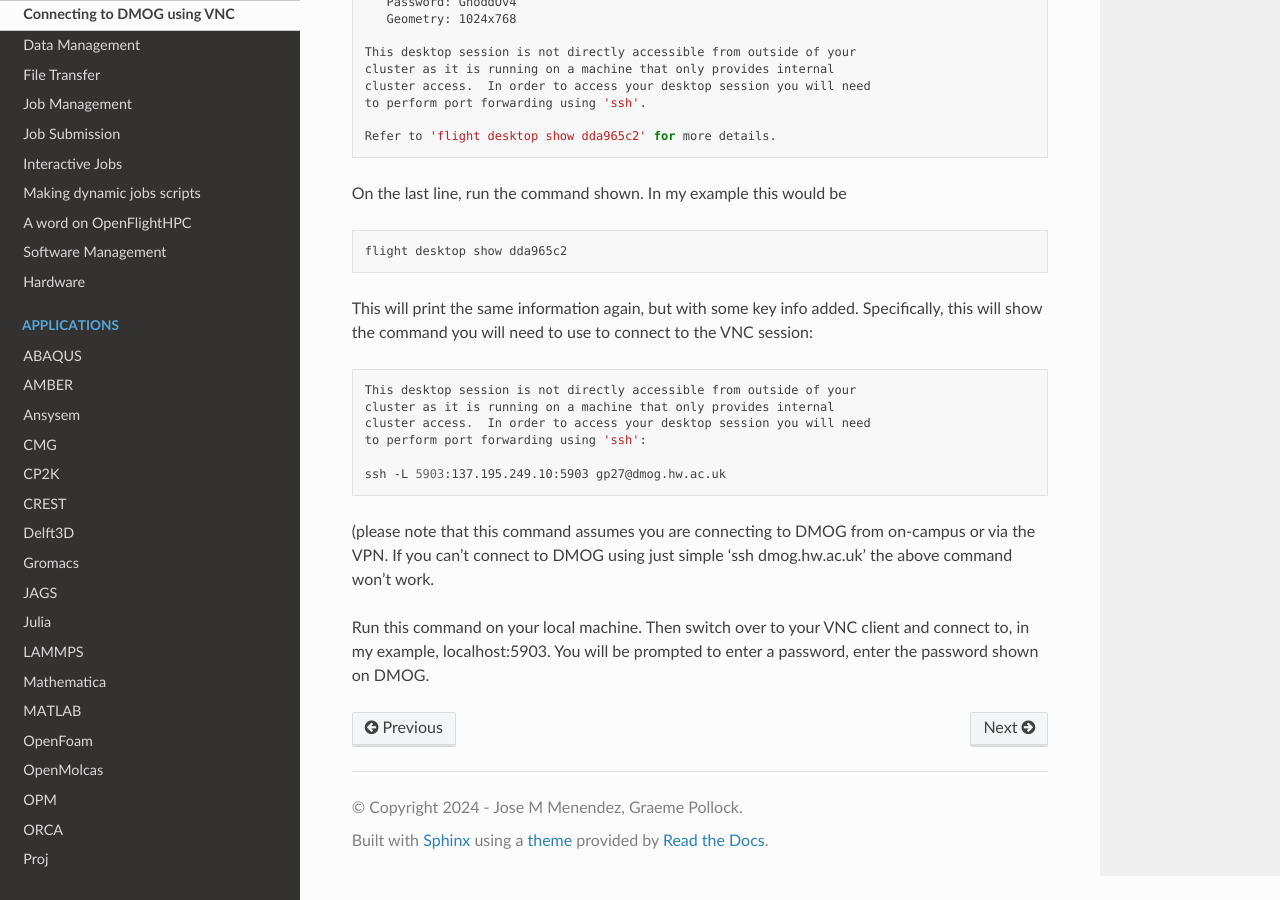
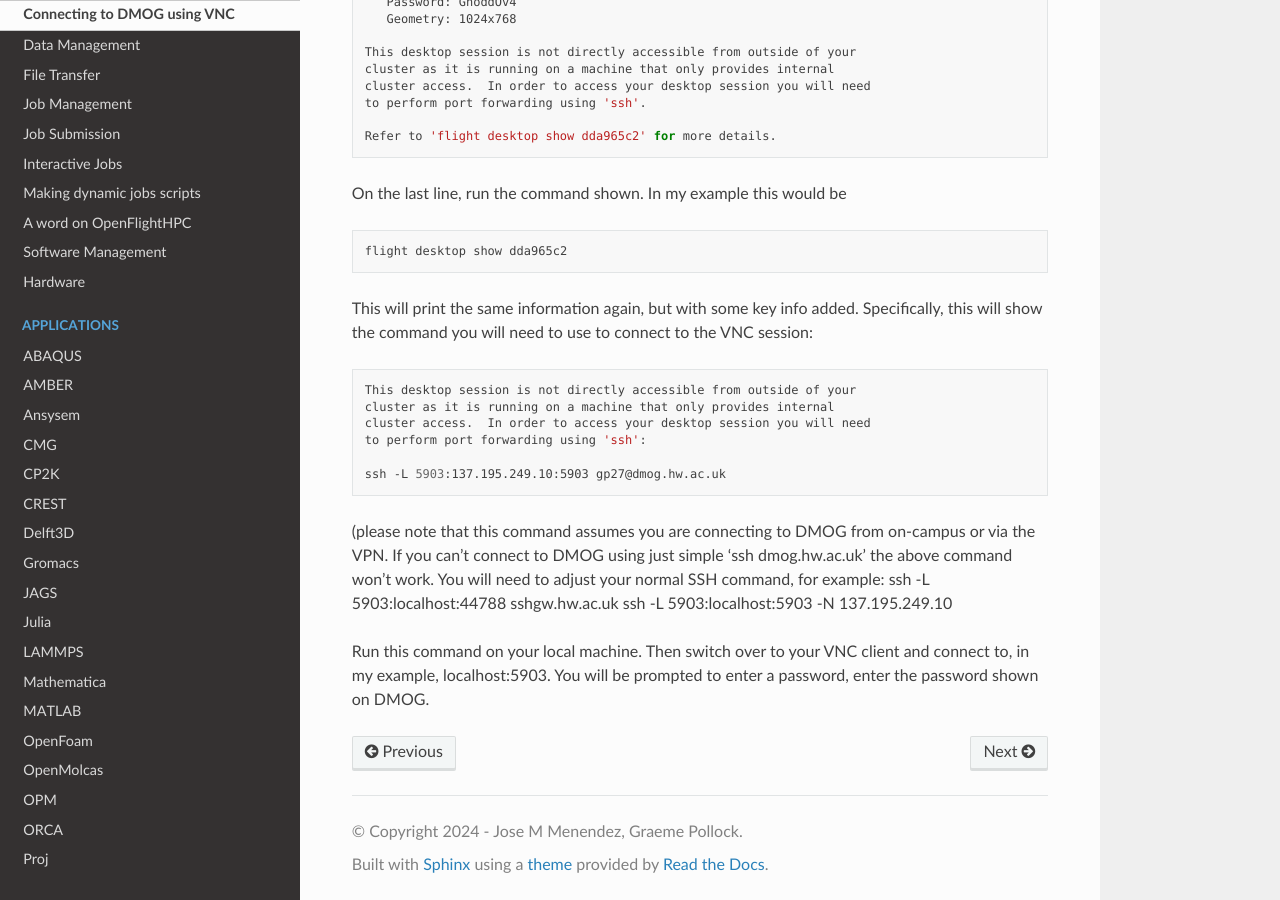
Before and after one commit to jm130/dmogdocs, a Sphinx documentation site: the page built from docs/source/user/connectingvnc.rst, in a window 1280 px wide and 900 px high, scrolled down 1001 px. Built offline with Sphinx 7.4.7 and the Read the Docs theme 2.0.0, drawn with Linux system fonts in a browser that asks for light colours.

Commit message:
Update connectingvnc.rst

```diff
--- a/docs/source/user/connectingvnc.rst
+++ b/docs/source/user/connectingvnc.rst
@@ -72,6 +72,6 @@ This will print the same information again, but with some key info added. Specif
 
    ssh -L 5903:137.195.249.10:5903 gp27@dmog.hw.ac.uk
 
-(please note that this command assumes you are connecting to DMOG from on-campus or via the VPN. If you can't connect to DMOG using just simple 'ssh dmog.hw.ac.uk' the above command won't work.
+(please note that this command assumes you are connecting to DMOG from on-campus or via the VPN. If you can't connect to DMOG using just simple 'ssh dmog.hw.ac.uk' the above command won't work. You will need to adjust your normal SSH command, for example: ssh -L 5903:localhost:44788 sshgw.hw.ac.uk ssh -L 5903:localhost:5903 -N 137.195.249.10
 
 Run this command on your local machine. Then switch over to your VNC client and connect to, in my example, localhost:5903. You will be prompted to enter a password, enter the password shown on DMOG.
```
